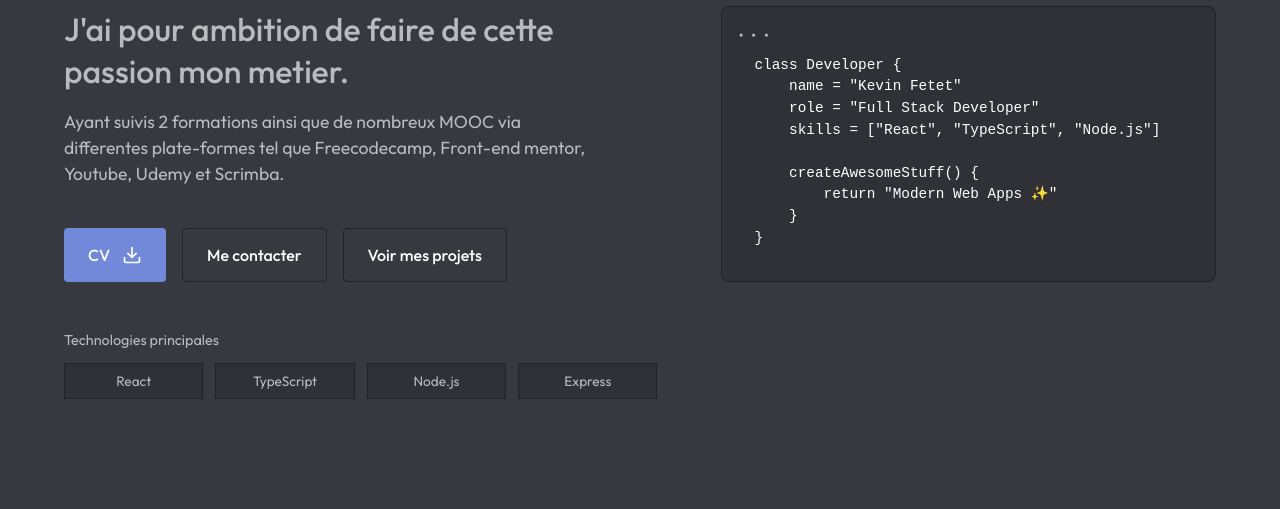
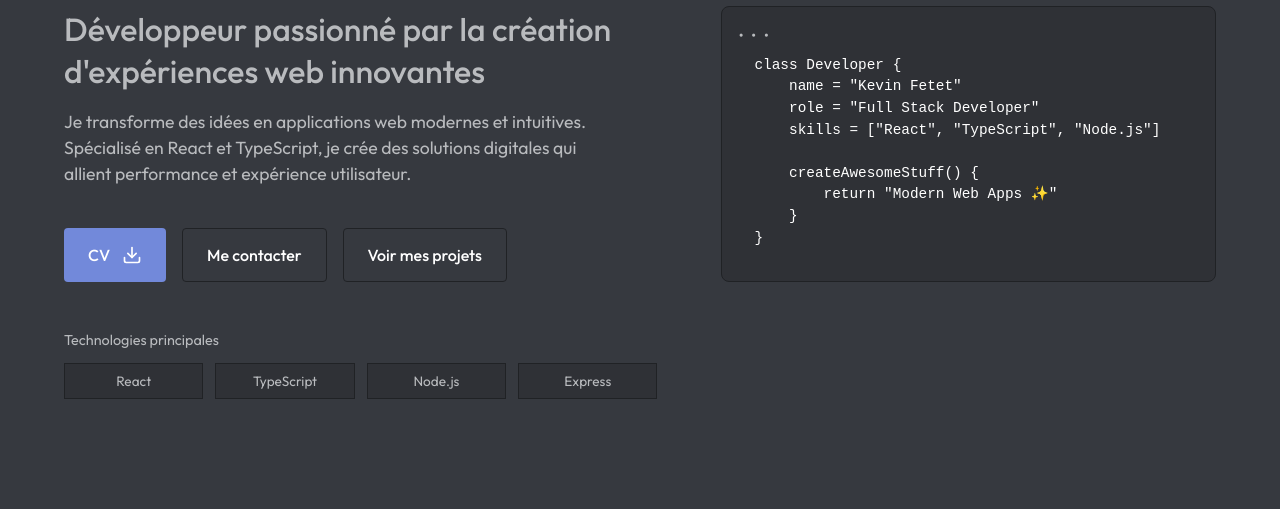
Before and after one commit to Checkem123/Portoflio-123, a plain HTML site: page index.html in a window 1280 px wide. Shown: the part 291-800 px from the top of the page. Drawn offline with Linux system fonts and the light colour scheme.

Commit message:
fixed some redundancy in the hero section description

```diff
--- a/index.html
+++ b/index.html
@@ -81,13 +81,14 @@
                         <span class="hero-greeting">Bonjour, je suis</span>
                         <h1>Kevin Fetet</h1>
                         <h2>
-                            J'ai pour ambition de faire de cette passion mon
-                            metier.
+                            Développeur passionné par la création d'expériences
+                            web innovantes
                         </h2>
                         <p>
-                            Ayant suivis 2 formations ainsi que de nombreux MOOC
-                            via differentes plate-formes tel que Freecodecamp,
-                            Front-end mentor, Youtube, Udemy et Scrimba.
+                            Je transforme des idées en applications web modernes
+                            et intuitives. Spécialisé en React et TypeScript, je
+                            crée des solutions digitales qui allient performance
+                            et expérience utilisateur.
                         </p>
                     </div>
 
```
